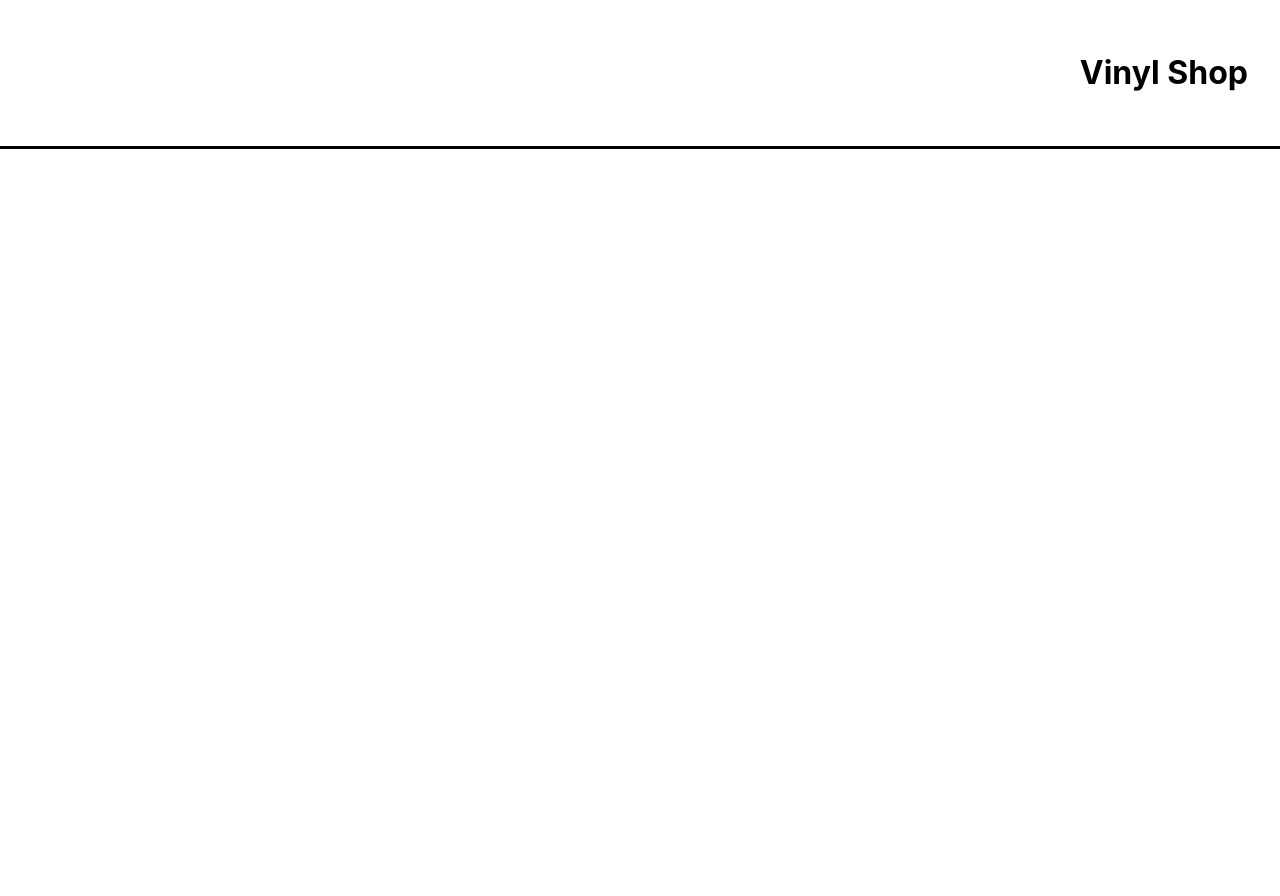
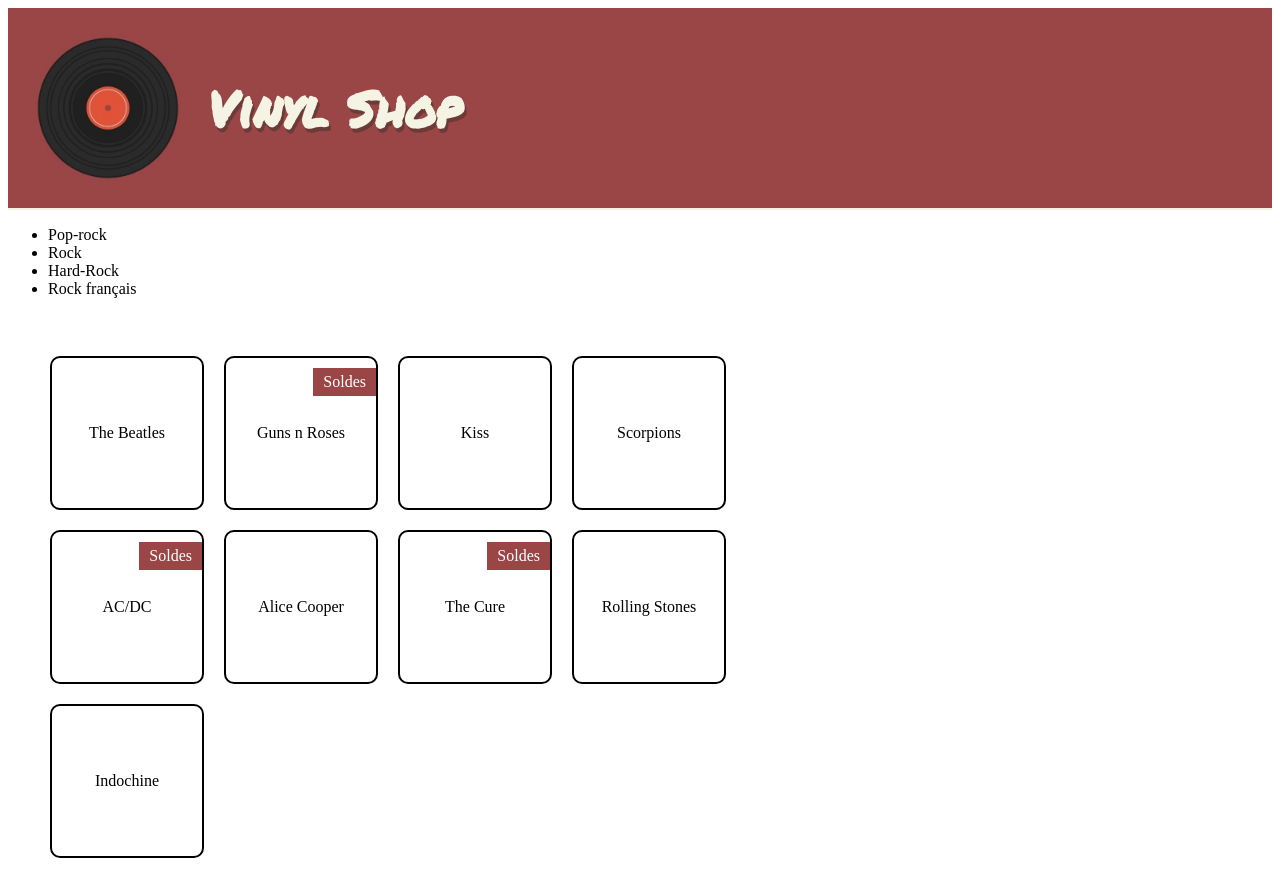
Before and after one commit to melan04/vinyl-shop, a React (Create React App) app: page / in a window 1280 px wide. Shown: the top 896 px of the page. Before the commit the page ends 800 px from the top, so only its background shows below. Built offline with nearby package versions, Linux system fonts and the light colour scheme.

Commit message:
Ajout de la ShoppingList

```diff
--- a/src/App.css
+++ /dev/null
@@ -1,38 +0,0 @@
-.App {
-  text-align: center;
-}
-
-.App-logo {
-  height: 40vmin;
-  pointer-events: none;
-}
-
-@media (prefers-reduced-motion: no-preference) {
-  .App-logo {
-    animation: App-logo-spin infinite 20s linear;
-  }
-}
-
-.App-header {
-  background-color: #282c34;
-  min-height: 100vh;
-  display: flex;
-  flex-direction: column;
-  align-items: center;
-  justify-content: center;
-  font-size: calc(10px + 2vmin);
-  color: white;
-}
-
-.App-link {
-  color: #61dafb;
-}
-
-@keyframes App-logo-spin {
-  from {
-    transform: rotate(0deg);
-  }
-  to {
-    transform: rotate(360deg);
-  }
-}
--- a/src/components/App.js
+++ b/src/components/App.js
@@ -1,8 +1,15 @@
-import '../styles/index.css';
 import Banner from './Banner'
+// import Cart from './Cart'
+import ShoppingList from './ShoppingList'
 
 function App() {
-    return <Banner />
+	return (
+		<div>
+			<Banner />
+			{/* <Cart /> */}
+			<ShoppingList />
+		</div>
+	)
 }
 
 export default App
--- a/src/components/Banner.js
+++ b/src/components/Banner.js
@@ -1,9 +1,14 @@
 import '../styles/Banner.css'
+import logo from '../assets/logo.jpg'
 
 function Banner() {
-    return <div className='vs-banner'>
-    <h1>Vinyl Shop</h1>
-</div>
+    const title = 'Vinyl Shop'
+    return (
+        <div className='vs-banner'>
+            <img src={logo} alt='vinyl shop' className='vs-logo' />
+            <h1 className='vs-title'>{title}</h1>
+        </div>
+    )
 }
 
 export default Banner
--- a/src/components/Cart.js
+++ b/src/components/Cart.js
@@ -2,7 +2,9 @@
 	const monsteraPrice = 8
 	const ivyPrice = 10
 	const flowerPrice = 15
-	return (
+
+
+    return (
 		<div>
 			<h2>Panier</h2>
 			<ul>
--- /dev/null
+++ b/src/components/ShoppingList.js
@@ -0,0 +1,30 @@
+import { vinylList } from '../datas/vinylList'
+import '../styles/ShoppingList.css'
+
+function ShoppingList() {
+	const categories = vinylList.reduce(
+		(acc, vinyl) =>
+			acc.includes(vinyl.category) ? acc : acc.concat(vinyl.category),
+		[]
+	)
+
+	return (
+		<div>
+			<ul>
+				{categories.map((cat) => (
+					<li key={cat}>{cat}</li>
+				))}
+			</ul>
+			<ul className='vs-vinyl-list'>
+				{vinylList.map((vinyl) => (
+					<li key={vinyl.id} className='vs-vinyl-item'>
+						{vinyl.name}
+						{vinyl.isSpecialOffer && <div className='vs-sales'>Soldes</div>}
+					</li>
+				))}
+			</ul>
+		</div>
+	)
+}
+
+export default ShoppingList
--- /dev/null
+++ b/src/datas/vinylList.js
@@ -0,0 +1,50 @@
+export const vinylList = [
+	{
+		name: 'The Beatles',
+		category: 'Pop-rock',
+		id: '1ed'
+	},
+	{
+		name: 'Guns n Roses',
+		category: 'Rock',
+		id: '2ab',
+		isSpecialOffer: true
+	},
+	{
+		name: 'Kiss',
+		category: 'Hard-Rock',
+		id: '3sd'
+	},
+	{
+		name: 'Scorpions',
+		category: 'Hard-Rock',
+		id: '4kk'
+	},
+	{
+		name: 'AC/DC',
+		category: 'Hard-Rock',
+		id: '5pl',
+		isSpecialOffer: true
+	},
+	{
+		name: 'Alice Cooper',
+		category: 'Rock',
+		id: '6uo'
+	},
+	{
+		name: 'The Cure',
+		category: 'Rock',
+		id: '7ie',
+		isSpecialOffer: true
+	},
+	{
+		name: 'Rolling Stones',
+		category: 'Rock',
+		id: '8fp'
+	},
+	{
+		name: 'Indochine',
+		category: 'Rock français',
+		id: '9vn'
+	}
+]
--- a/src/styles/Banner.css
+++ b/src/styles/Banner.css
@@ -1,6 +1,31 @@
+@import url("https://fonts.googleapis.com/css2?family=Permanent+Marker&display=swap");
+
 .vs-banner {
-    color: black;
-    text-align: right;
-    padding: 32px;
-    border-bottom: solid 3px black;
+  color: black;
+  text-align: right;
+  padding-right: 32px;
+  border-bottom: solid 2px #f5f3e3;
+  display: flex;
+  justify-content: flex;
+  flex-direction: row;
+  align-items: center;
+  background-color: #9b4646;
 }
+
+.vs-title {
+  font-size: 50px;
+  font-family: "Permanent Marker";
+  color: #f5f3e3;
+  text-shadow: 2px 4px #6b3b37;
+}
+
+.vs-logo {
+  height: 200px;
+  width: 200px;
+}
+
+.vs-cart {
+  color: white;
+  background-color: #31b572;
+  padding: 32px;
+}
--- /dev/null
+++ b/src/styles/Cart.css
@@ -0,0 +1,5 @@
+.vs-cart {
+	color: white;
+	background-color: #31b572;
+	padding: 32px;
+}
--- /dev/null
+++ b/src/styles/ShoppingList.css
@@ -0,0 +1,30 @@
+.vs-vinyl-list {
+	list-style-type: none;
+	padding: 32px;
+	display: flex;
+	flex-wrap: wrap;
+	max-width: 800px;
+}
+
+.vs-vinyl-item {
+	border: solid 2px black;
+	border-radius: 10px;
+	height: 150px;
+	width: 150px;
+	margin: 10px;
+	display: flex;
+	align-items: center;
+	justify-content: center;
+	flex-direction: column;
+	position: relative;
+}
+
+.vs-sales {
+	position: absolute;
+	right: 0px;
+	top: 10px;
+	font-weight: 500;
+	color: white;
+	padding: 5px 10px;
+	background-color: #9b4646;
+}
```
Also changed, not shown: src/assets/logo.jpg (added).
